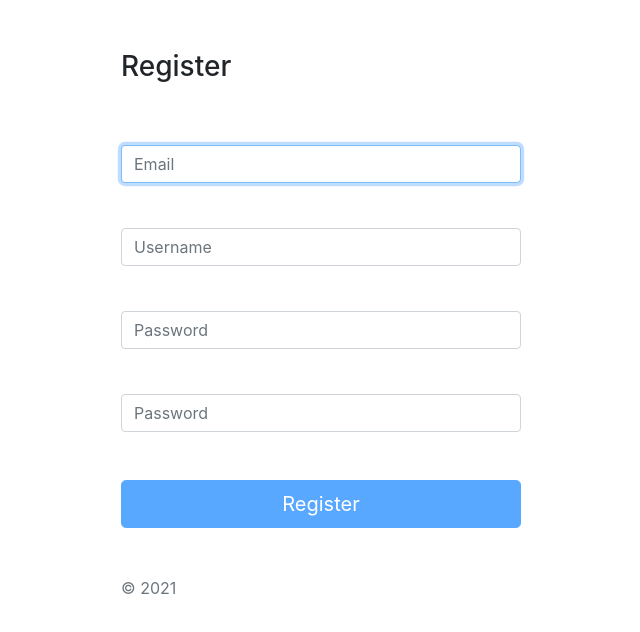
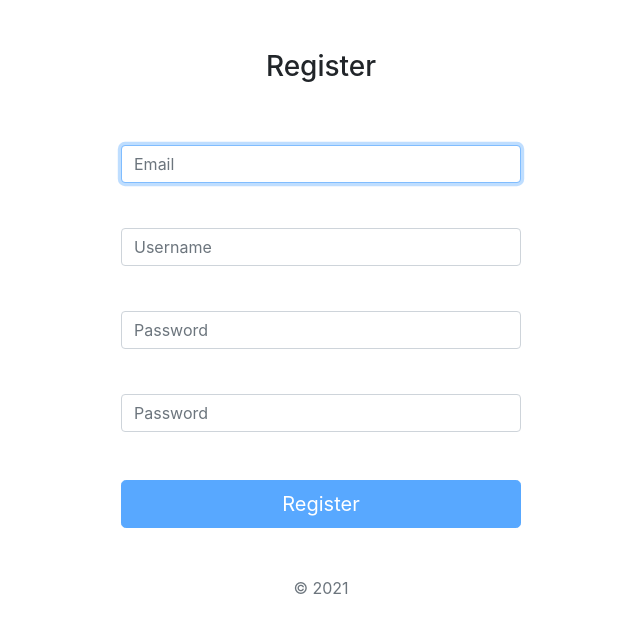
Before and after one commit to Echelon133/microblog-client, a Vue app: page /register in a window 1280 px wide. Shown: the top 632 px of the page, without its empty margins (319-959 px from the left). Built offline with nearby package versions, Linux system fonts and the light colour scheme; what vue-cookies would draw is missing.

Commit message:
Center text of both header and footer

```diff
--- a/src/components/Register.vue
+++ b/src/components/Register.vue
@@ -1,7 +1,7 @@
 <template>
   <ValidationObserver v-slot="{ invalid }">
     <form class="register" @submit.prevent="onSubmit">
-      <h1 class="h3 mb-3 fw-normal">{{ $t('register.register') }}</h1>
+      <h1 class="h3 mb-3 fw-normal text-center">{{ $t('register.register') }}</h1>
       <b-alert show v-if="success" variant="success">{{ successMsg }}</b-alert>
       <b-alert show v-if="failure" variant="danger">{{ failureMsg }}</b-alert>
       <ValidationProvider name="email" rules="required|email" v-slot="{ errors }">
@@ -37,7 +37,7 @@
           type="password" id="password2" class="form-control" :placeholder="$t('register.password')">
       </ValidationProvider>
       <button class="w-100 btn btn-lg btn-primary mt-5" type="submit" :disabled="invalid">{{ $t('register.register') }}</button>
-      <p class="mt-5 mb-3 text-muted">© 2021</p>
+      <p class="mt-5 mb-3 text-muted text-center">© 2021</p>
     </form>
   </ValidationObserver>
 </template>
```
